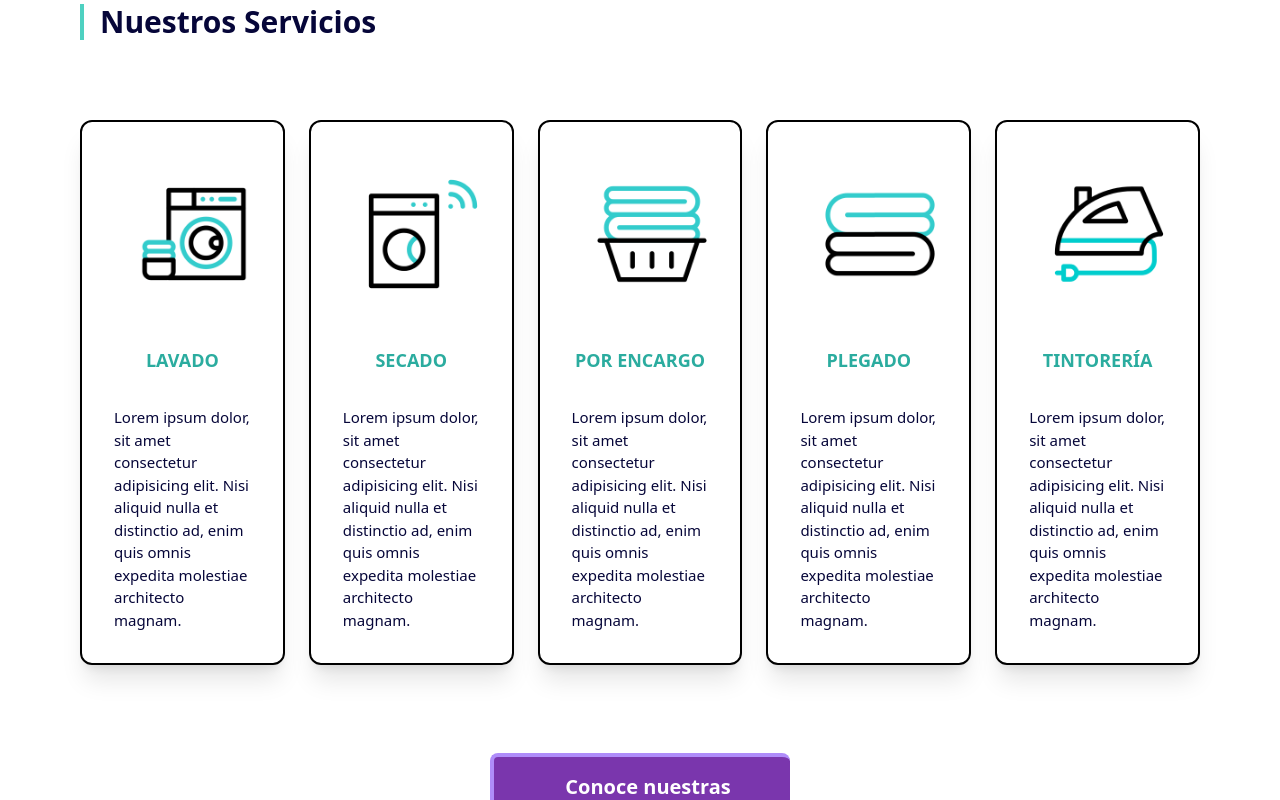
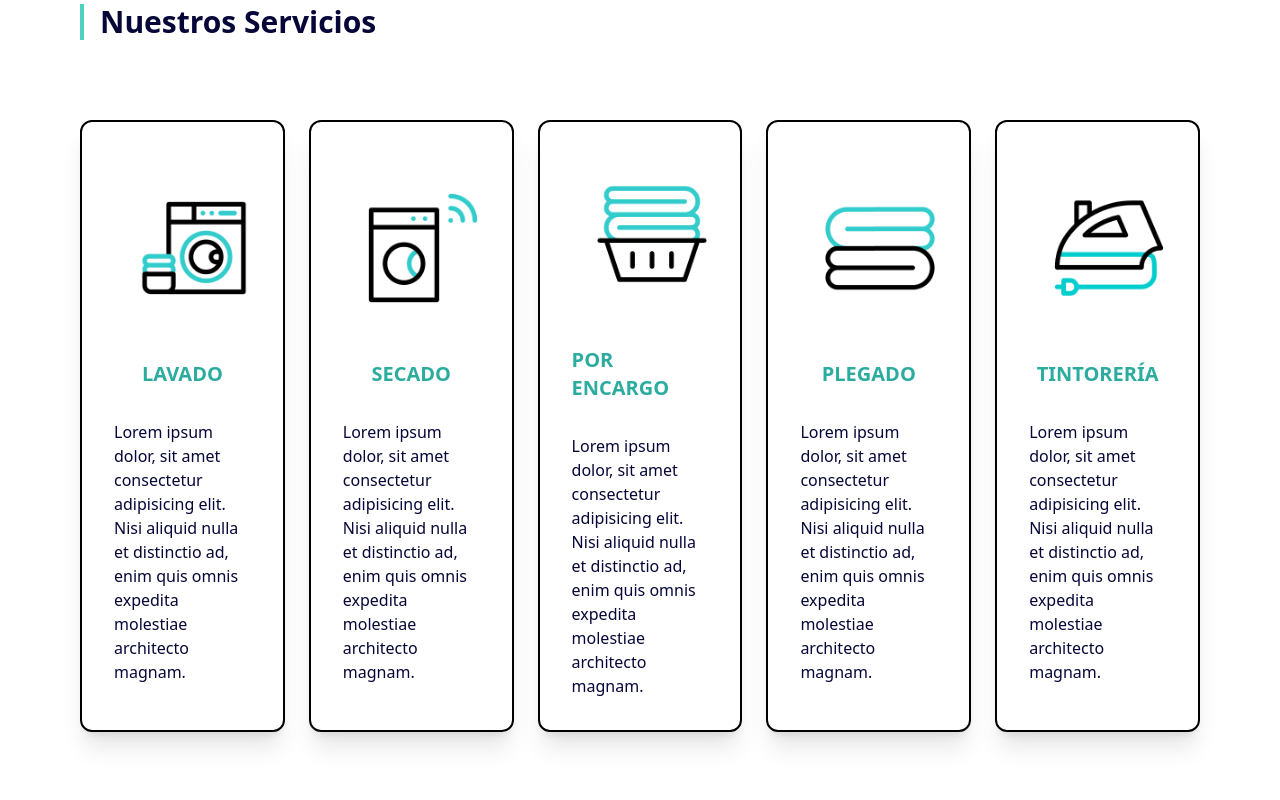
Before and after one commit to dspwebstudiomx/easylav-react, a React (Vite) app: page / in a window 1280 px wide. Shown: the part 780-1580 px from the top of the page. Built offline with nearby package versions, Linux system fonts and the light colour scheme.

Commit message:
`Updated HTML, CSS, and JavaScript files with various changes`

```diff
--- a/index.html
+++ b/index.html
@@ -1,5 +1,5 @@
 <!DOCTYPE html>
-<html lang="es">
+<html lang="es" class="scroll-smooth">
   <head>
     <meta charset="UTF-8" />
     <meta name="viewport" content="width=device-width, initial-scale=1.0" />
--- a/src/components/buttons/Button.jsx
+++ b/src/components/buttons/Button.jsx
@@ -1,7 +1,20 @@
-import { BUTTON_UI } from 'constants/constants'
-import { scrollWithOffset } from 'functions'
-import PropTypes from 'prop-types'
-import { HashLink } from 'react-router-hash-link/dist/react-router-hash-link.cjs.production'
+
+import { scrollWithOffset } from 'functions';
+import PropTypes from 'prop-types';
+import { HashLink } from 'react-router-hash-link/dist/react-router-hash-link.cjs.production';
+
+const BUTTON_UI = {
+  DISPLAY: "flex items-center justify-center gap-0",
+  HEIGHT: "h-auto",
+  FONT_SIZE: "text-xl",
+  PADDING: "px-6 py-6 sm:px-3 sm:py-4",
+  FONT_WEIGHT: "font-semibold",
+  TEXT_TRANSFORM: "",
+  ROUNDED: "rounded-lg",
+  LETTER_SPACING: "tracking-wider sm:tracking-normal",
+  ANIMATION:
+    "transition ease-in-out delay-150 bg-blue-500 hover:-translate-y-1 hover:scale-110 hover:bg-indigo-500 duration-300",
+};
 
 const ButtonUI = `${BUTTON_UI.DISPLAY} ${BUTTON_UI.HEIGHT} ${BUTTON_UI.FONT_SIZE} ${BUTTON_UI.PADDING} ${BUTTON_UI.FONT_WEIGHT} ${BUTTON_UI.ROUNDED} ${BUTTON_UI.TEXT_TRANSFORM} ${BUTTON_UI.LETTER_SPACING} ${BUTTON_UI.ANIMATION}`
 
--- a/src/constants/constants.js
+++ b/src/constants/constants.js
@@ -40,9 +40,9 @@ export const GENERAL_UI = {
   },
   TITLEH3: {
     FONT_FAMILY: "font-din-bold",
-    FONT_SIZE: "text-lg",
+    FONT_SIZE: "text-xl",
     FONT_WEIGHT: "font-bold",
-    COLOR: "text-primary_dark dark:text-light",
+    COLOR: "text-primary_dark dark:text-primary",
     BACKGROUND_COLOR: "",
     CARD: "text-base uppercase font-semibold",
     TEXT_TRANSFORM: "uppercase",
@@ -146,18 +146,6 @@ export const BORDER_LEFT_UI = {
 };
 
 // Button
-export const BUTTON_UI = {
-  DISPLAY: "flex items-center justify-center gap-0",
-  HEIGHT: "h-auto",
-  FONT_SIZE: "text-xl",
-  PADDING: "px-6 py-6 sm:px-3 sm:py-4",
-  FONT_WEIGHT: "font-semibold",
-  TEXT_TRANSFORM: "",
-  ROUNDED: "rounded-lg",
-  LETTER_SPACING: "tracking-wider sm:tracking-normal",
-  ANIMATION:
-    "transition ease-in-out delay-150 bg-blue-500 hover:-translate-y-1 hover:scale-110 hover:bg-indigo-500 duration-300",
-};
 
 // Button Container
 export const BUTTON_CONTAINER = {
@@ -385,22 +373,6 @@ export const NUESTROS_SERVICIOS_UI = {
 };
 
 // Services Generator
-export const SERVICES_GENERATOR_PROPS = {
-  ID: "nuestros-servicios",
-};
-export const SERVICES_GENERATOR_UI = {
-  DIV: "w-full",
-  UL: "grid sm:grid-cols-2 xl:grid-cols-5 gap-6",
-  LI: {
-    CLASSNAME:
-      "flex flex-col gap-8 items-center justify-center shadow-xl p-8 border-2 rounded-xl",
-    DIV_VIDEO:
-      "mx-auto w-40 dark:w-48 sm:w-24 md:w-40 dark:border-4 dark:border-primary rounded-3xl bg-light",
-    DIV_TITLEH3: "mx-auto text-dark",
-  },
-  IMAGE: "p-2",
-  PARAGRAPH: "text-dark text-[15px] dark:text-light",
-};
 
 // Por que Elegirnos
 export const PORQUE_ELEGIRNOS_PROPS = {
--- a/src/pages/franquicias/FranquiciasTarjetas.jsx
+++ b/src/pages/franquicias/FranquiciasTarjetas.jsx
@@ -5,8 +5,8 @@ import { Accordion, BorderLeft, ButtonContainer, ButtonPrimary, ButtonSecondary,
 import { FRANQUICIAS_UI } from "constants/constants";
 import { franquiciaDescripciones, franquiciasImagenes, paquetesFranquicias } from "data";
 import { useState } from 'react';
-import { FaCheck, FaHome, FaInfoCircle } from "react-icons/fa";
-import { FaRegBuilding, FaXmark } from "react-icons/fa6";
+import { FaHome, FaInfoCircle } from "react-icons/fa";
+import { FaCheck, FaRegBuilding, FaXmark } from "react-icons/fa6";
 
 
 const FranquiciasTarjetas = () => {
@@ -139,17 +139,16 @@ const FranquiciasTarjetas = () => {
           </div>
         </div>
       </section>
-
       <section className="p-12 sm:px-6 sm:py-12 lg:px-8 lg:py-16 mx-auto bg-light text-dark">
         <ul className="grid grid-cols-1 gap-4 sm:grid-cols-2 sm:items-stretch md:grid-cols-3 xl:grid-cols-4 md:gap-8 max-w-screen-2xl mx-auto">
 
           {paquetesFranquicias.map(paquete => {
             return (
-              <li key={paquete.id} className="divide-y divide-secondary_dark rounded-2xl border-primary_dark border-4 shadow-2xl">
+              <li key={paquete.id} className="divide-y divide-primary_dark rounded-2xl border-primary_dark border-4 shadow-2xl hover:-translate-y-1 hover:scale-105">
 
                 {/* Primera Parte */}
                 <div className="p-8 flex flex-col gap-6">
-                  <h2 className="text-3xl text-dark uppercase font-bold text-center">
+                  <h2 className="text-3xl text-secondary_dark uppercase font-bold text-left">
                     {paquete.nombre}
                     <span className="sr-only">Plan</span>
                   </h2>
@@ -183,13 +182,14 @@ const FranquiciasTarjetas = () => {
 
         </ul>
       </section>
+
       {/* Test */}
 
       {/* Modal */}
       {showModal && (
         <Modal width='w-[90vw] md:w-[60vw] lg:w-[40vw]'>
           <div
-            id="franquicias-formualario"
+            id="franquicias-formulario"
             className="z-40 mx-auto flex flex-col rounded-xl border-4 border-primary bg-light p-8"
           >
             <button id="button-close" onClick={handleModalToggle}>
--- a/src/pages/inicio/nuestrosServicios/ServicesGenerator.jsx
+++ b/src/pages/inicio/nuestrosServicios/ServicesGenerator.jsx
@@ -6,9 +6,24 @@
 */
 
 // Importaciones
-import { TitleH3 } from 'components'
-import { SERVICES_GENERATOR_PROPS, SERVICES_GENERATOR_UI } from 'constants/constants'
-import { services } from 'data'
+import { TitleH3 } from 'components';
+import { services } from 'data';
+
+const SERVICES_GENERATOR_PROPS = {
+  ID: "nuestros-servicios",
+};
+const SERVICES_GENERATOR_UI = {
+  DIV: "w-full",
+  UL: "grid sm:grid-cols-2 xl:grid-cols-5 gap-6",
+  LI: {
+    CLASSNAME:
+      "flex flex-col gap-8 items-center justify-center shadow-xl p-8 border-2 rounded-xl bg-light",
+    DIV_VIDEO: "mx-auto w-32 sm:w-24 md:w-40",
+    DIV_TITLEH3: "mx-auto text-primary",
+  },
+  IMAGE: "p-2",
+  PARAGRAPH: "text-dark text-[16px]",
+};
 
 // Estructura
 const ServicesGenerator = () => {
@@ -21,7 +36,7 @@ const ServicesGenerator = () => {
               <div className={SERVICES_GENERATOR_UI.LI.DIV_VIDEO}>
                 <img className={SERVICES_GENERATOR_UI.IMAGE} src={service.image} title={service.alt} alt={service.alt} />
               </div>
-              <div className={SERVICES_GENERATOR_UI.DIV_TITLEH3}>
+              <div className={SERVICES_GENERATOR_UI.LI.DIV_TITLEH3}>
                 <TitleH3>{service.title}</TitleH3>
               </div>
               <p className={SERVICES_GENERATOR_UI.PARAGRAPH}>
```
